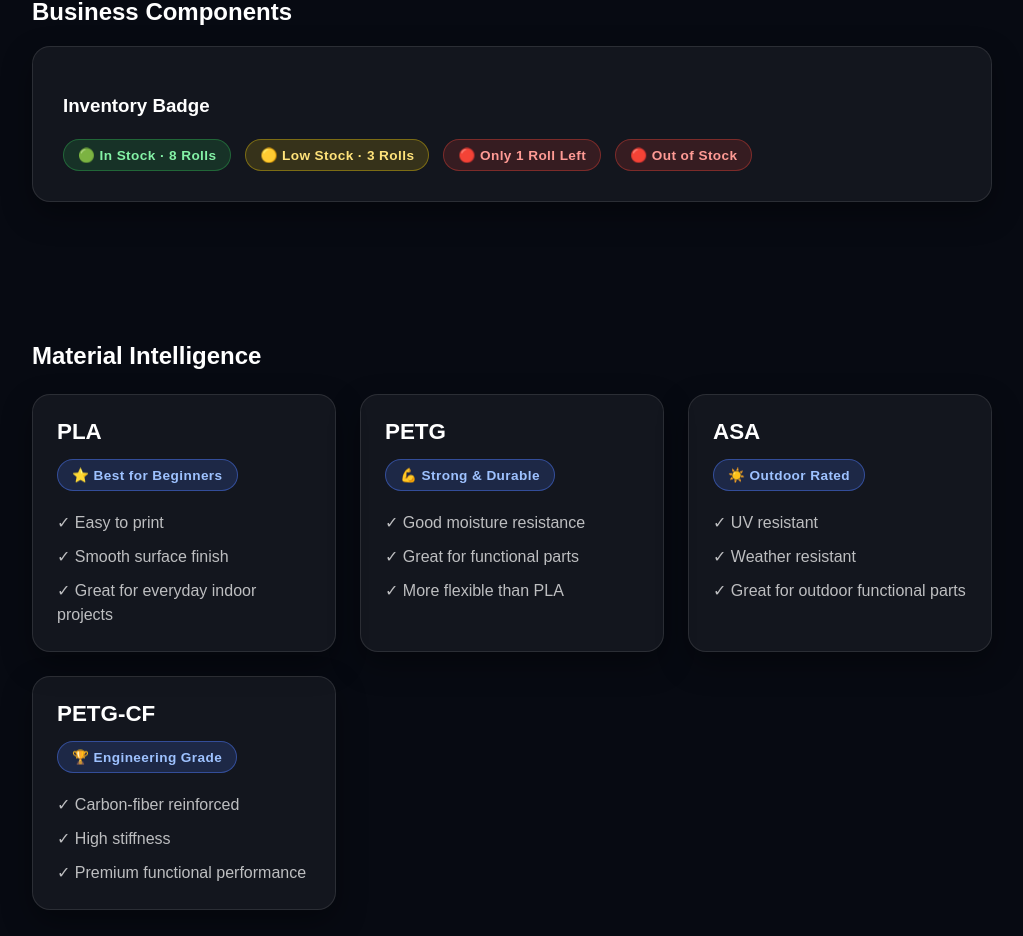
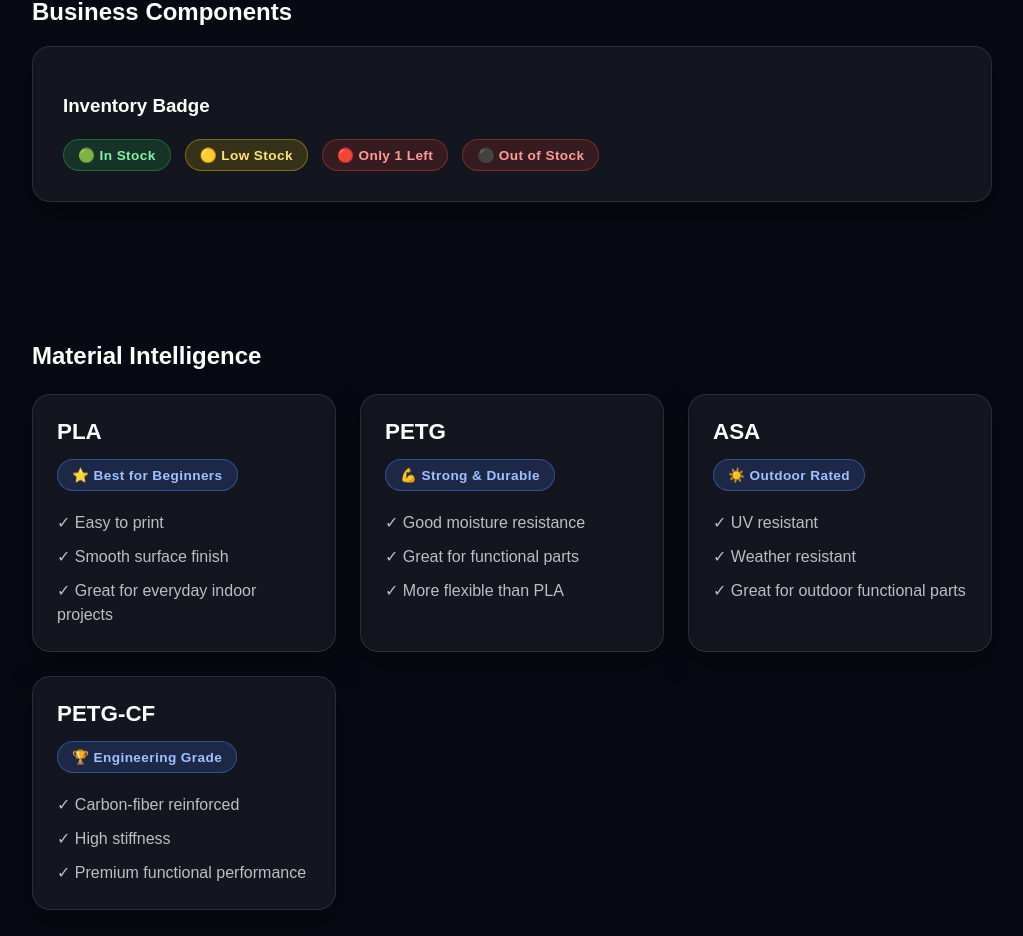
Before and after one commit to jnc3designs/jnc3designs-website, a Next.js app in the folder jnc3designs-premium/: page /admin/forge in a window 1280 px wide. Shown: the part 2869-3805 px from the top of the page, without its empty margins (128-1151 px from the left). Built offline with nearby package versions, Linux system fonts and the light colour scheme.

Commit message:
Update InventoryBadge.jsx

```diff
--- a/jnc3designs-premium/components/InventoryBadge.jsx
+++ b/jnc3designs-premium/components/InventoryBadge.jsx
@@ -1,19 +1,22 @@
 import Badge from "./Badge";
+import {
+  getInventoryStatus,
+  getInventoryBadge,
+} from "../data/inventory";
 
 export default function InventoryBadge({ stock }) {
   const count = Number(stock);
+  const status = getInventoryStatus(count);
+  const label = getInventoryBadge(count);
 
-  if (count <= 0) {
-    return <Badge color="red">🔴 Out of Stock</Badge>;
-  }
+  const badgeColors = {
+    in: "green",
+    low: "yellow",
+    critical: "red",
+    out: "red",
+  };
 
-  if (count === 1) {
-    return <Badge color="red">🔴 Only 1 Roll Left</Badge>;
-  }
+  const badgeColor = badgeColors[status] || "dark";
 
-  if (count <= 3) {
-    return <Badge color="yellow">🟡 Low Stock · {count} Rolls</Badge>;
-  }
-
-  return <Badge color="green">🟢 In Stock · {count} Rolls</Badge>;
+  return <Badge color={badgeColor}>{label}</Badge>;
 }
```
